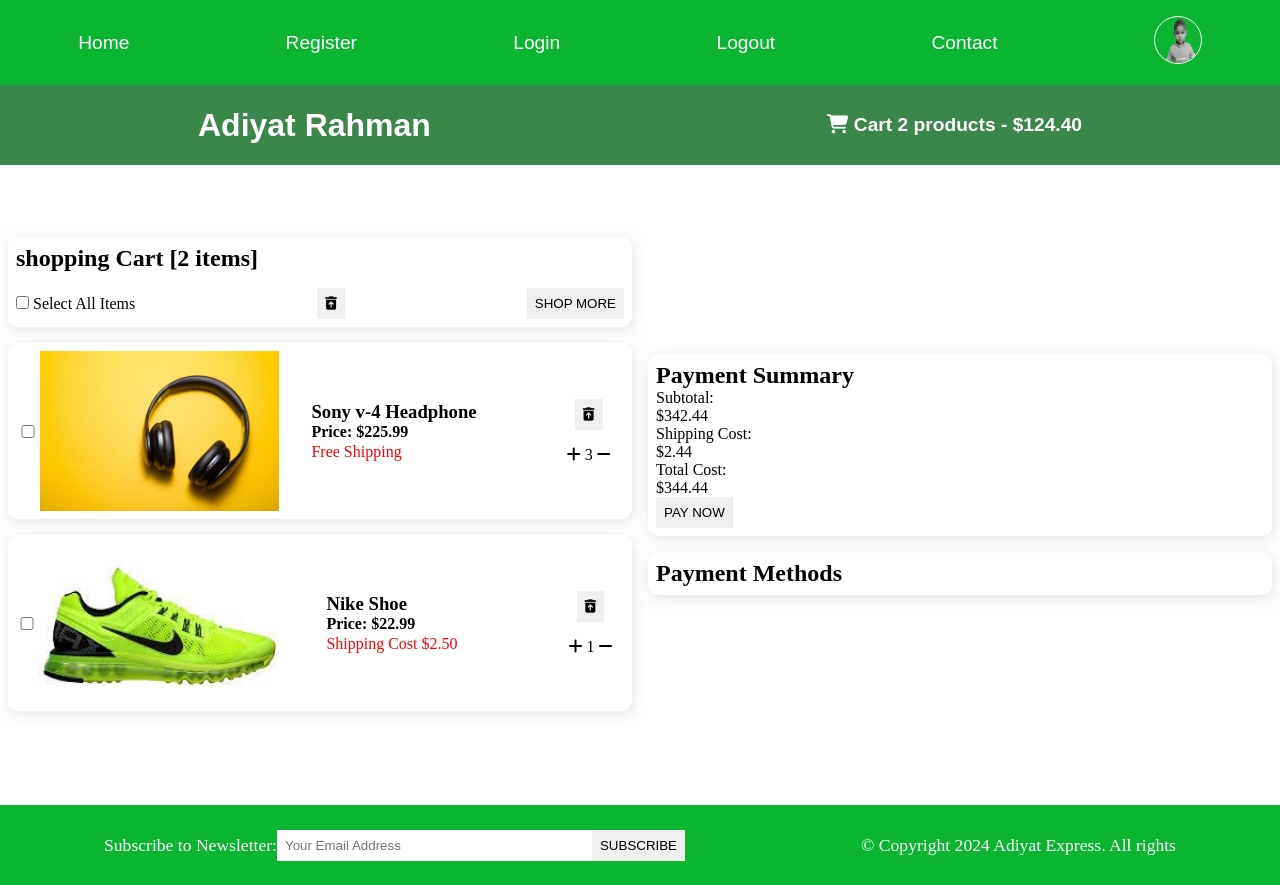
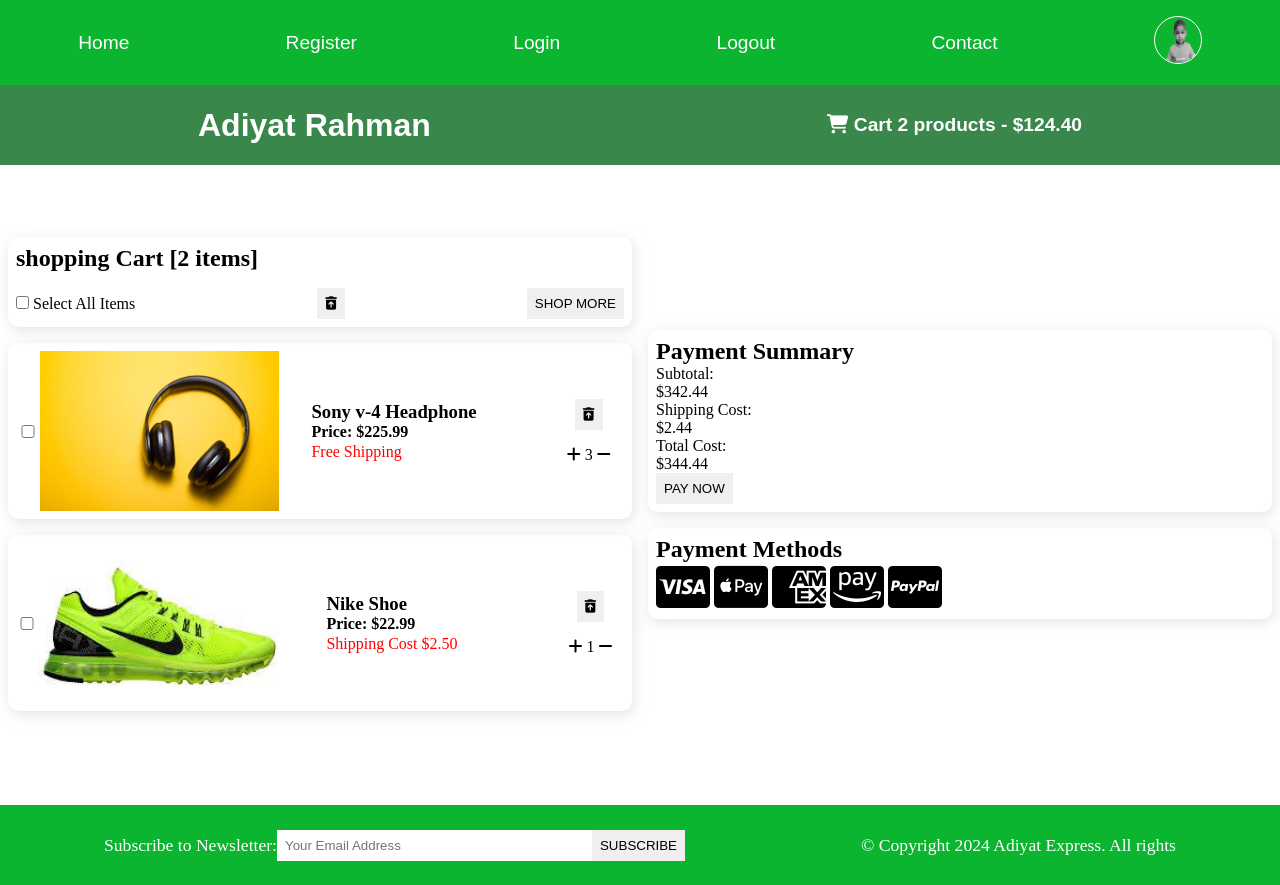
Before and after one commit to minnatur-rahman/css_ecom_project, a plain HTML site: page cart.html in a window 1280 px wide. Drawn offline with Linux system fonts and the light colour scheme.

Commit message:
asdashiughiugh

```diff
--- a/cart.html
+++ b/cart.html
@@ -120,6 +120,14 @@
                </div>
                <div class="cart_payment-methods card">
                  <h2>Payment Methods</h2>
+                 <div>
+                    <i class="fa-brands fa-cc-visa fa-3x"></i>
+                    <i class="fa-brands fa-cc-apple-pay fa-3x"></i>
+                    <i class="fa-brands fa-cc-amex fa-3x"></i>
+                    <i class="fa-brands fa-cc-amazon-pay fa-3x"></i>
+                    <i class="fa-brands fa-cc-paypal fa-3x"></i>
+
+                 </div>
                </div>
             </div>
         </div>
```
